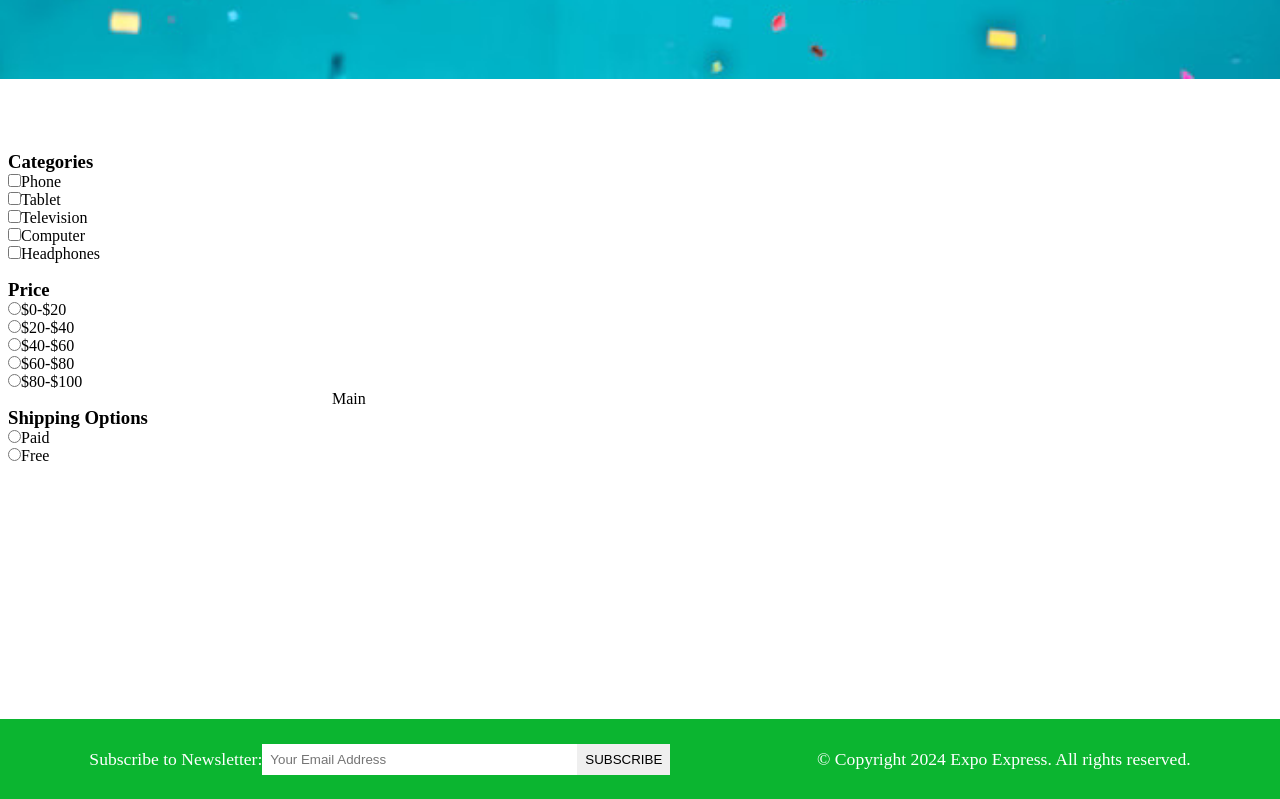
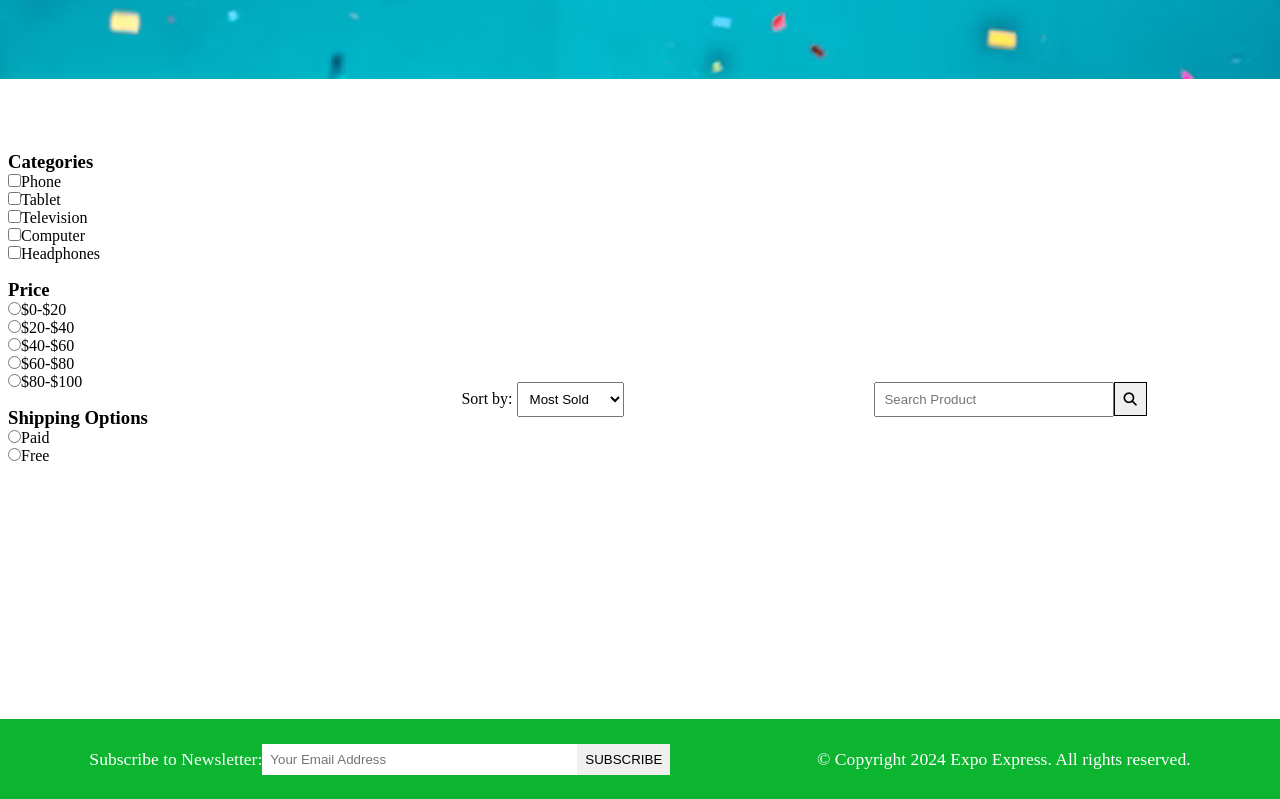
Before and after one commit to rakhibul-islam/ecommerce-project, a plain HTML site: page index.html in a window 1280 px wide. Shown: the part 726-1525 px from the top of the page. Drawn offline with Linux system fonts and the light colour scheme; a script that the page names is missing.

Commit message:
add sort and search bar

```diff
--- a/index.html
+++ b/index.html
@@ -223,7 +223,26 @@
           </ul>
         </section>
       </div>
-      <div class="main-content">Main</div>
+      <div class="main-content">
+        <section class="actions flex-space-around">
+          <div class="actions_sort">
+            <label for="sort">Sort by:</label>
+            <select name="sort" id="sort">
+              <option value="most-sold">Most Sold</option>
+              <option value="most-rated">Most Rated</option>
+              <option value="cheapest">Cheapest</option>
+              <option value="new-arrival">New Arrival</option>
+            </select>
+          </div>
+          <div class="actions_search">
+            <input type="text" placeholder="Search Product">
+            <button class="btn">
+              <i class="fa-sharp fa-solid fa-magnifying-glass"></i>
+            </button>
+
+          </div>
+        </section>
+      </div>
     </main>
     <!-- main ends here -->
 
--- a/style.css
+++ b/style.css
@@ -145,6 +145,22 @@ main{
 }
 .main-content{
   flex: 3;
+  padding: var(--padding);
+}
+.actions_sort select{
+  padding: var(--padding);
+
+}
+.actions_search input{
+  padding: var(--padding);
+  width: 15rem;
+
+}
+.actions_search button{
+  padding: 0.55rem;
+ border: 1px solid;
+ margin-left: -0.3rem;
+
 }
 /* main ends here */
 
```
